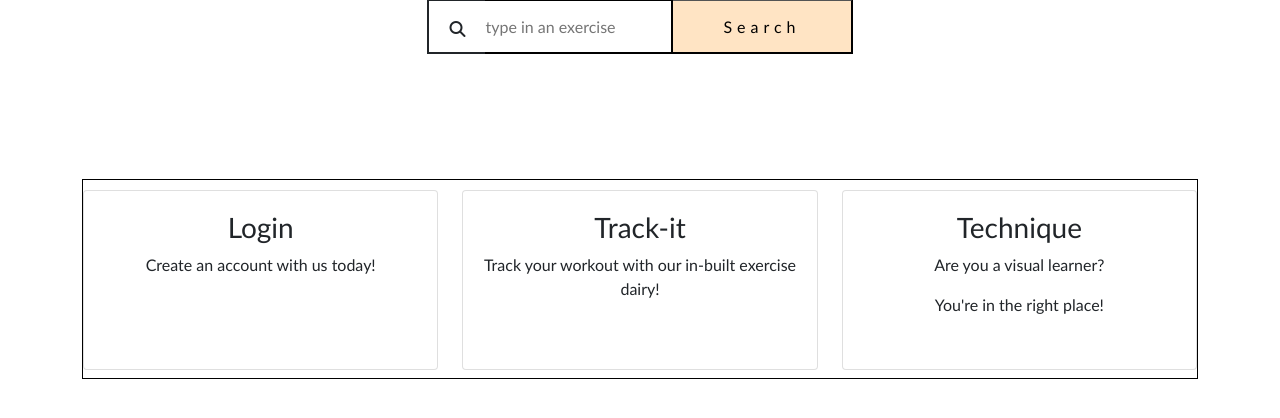
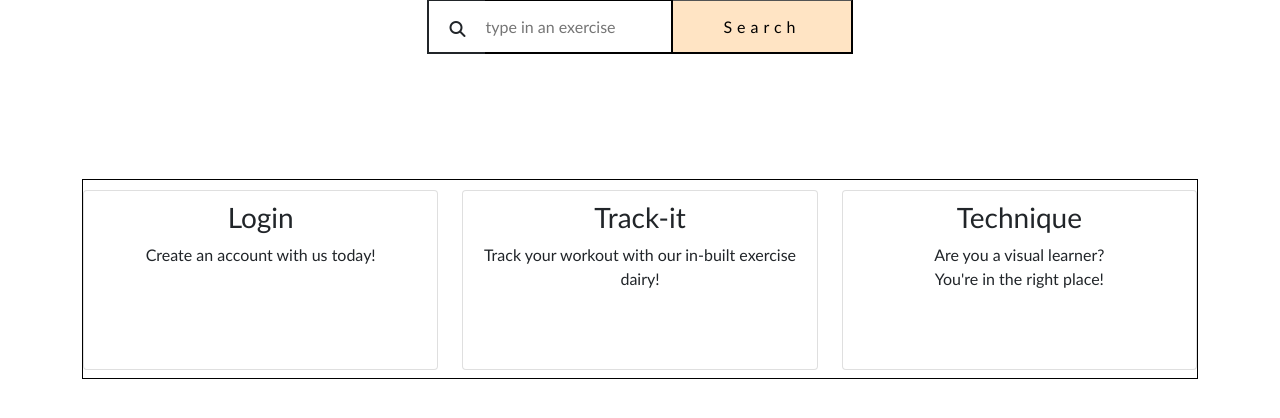
Before and after one commit to joshuaanyang/GymExercises, a Flask app: template templates/new-index.html in a window 1280 px wide. Shown: the part 191-609 px from the top of the page. Run offline with Flask 2, Linux system fonts and the light colour scheme; the template is opened without the code that fills it, so the values that code supplies are empty; some libraries are stand-ins or nearby versions.

Commit message:
Homepage edit

```diff
--- a/static/css/new-styles.css
+++ b/static/css/new-styles.css
@@ -115,7 +115,11 @@ border-left: 0;
 .test-run .card{
   margin-top: 10px;
   height: 180px;
-  padding: 20px;
+  padding: 10px;
   text-align: center;
 }
+
+.tech-p{
+  margin-bottom: 0;
+}
 /* test run end */
--- a/templates/new-index.html
+++ b/templates/new-index.html
@@ -57,7 +57,7 @@
 
 <div class="col-lg-4 col-md-4 col-sm-4">
     <div class="card"><h3>Technique</h3>
-        <p>Are you a visual learner?</p><p>You're in the right place!</p></div>
+        <p class="tech-p">Are you a visual learner?</p><p>You're in the right place!</p></div>
 </div>
 
                 </div>
```
